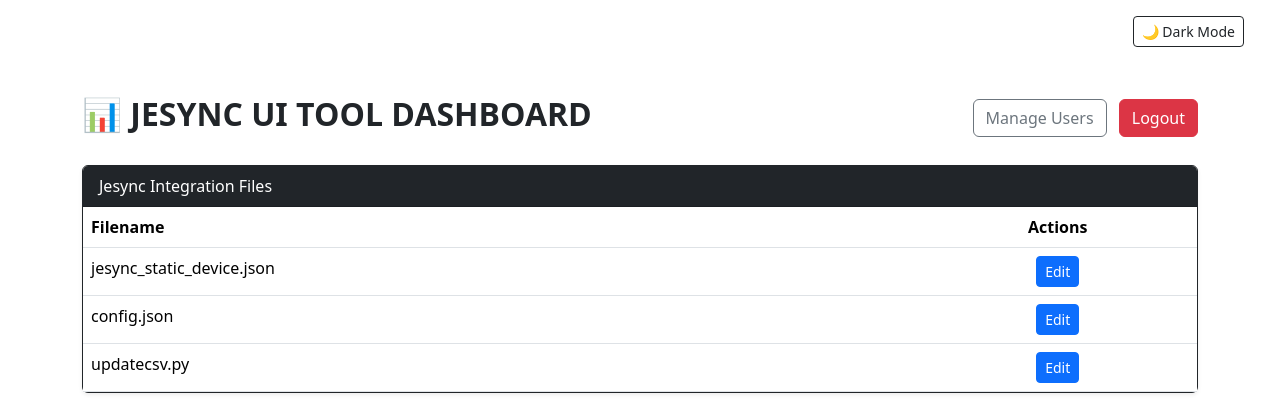
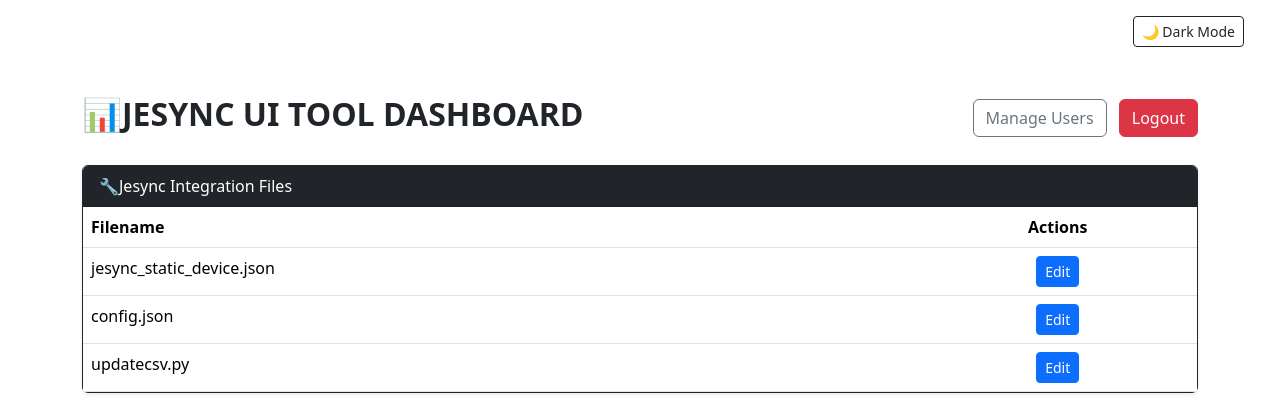
Before and after one commit to phminer101/jesync_dashboard_for_LibreQoS-Mikrotik_Integration, a Flask app: page /dashboard in a window 1280 px wide. Shown: the top 413 px of the page. Run offline with Flask 3, Linux system fonts and the light colour scheme; a user stored in the database is signed in.

Commit message:
Update dashboard.html

```diff
--- a/templates/dashboard.html
+++ b/templates/dashboard.html
@@ -2,7 +2,7 @@
 {% block content %}
 <div class="container mt-5">
   <div class="d-flex justify-content-between align-items-center mb-4">
-    <h2 class="fw-bold">📊 JESYNC UI TOOL DASHBOARD</h2>
+    <h2 class="fw-bold">📊JESYNC UI TOOL DASHBOARD</h2>
     <div>
       <a href="{{ url_for('users') }}" class="btn btn-outline-secondary me-2">Manage Users</a>
       <a href="{{ url_for('logout') }}" class="btn btn-danger">Logout</a>
@@ -12,7 +12,7 @@
   <!-- Jesync Integration Files -->
   <div class="card border-dark shadow-sm mt-3">
     <div class="card-header bg-dark text-white">
-      <i class="bi bi-tools"></i> Jesync Integration Files
+      <i class="bi bi-tools"></i>🔧Jesync Integration Files
     </div>
     <div class="card-body p-0">
       <table class="table table-hover m-0">
```
